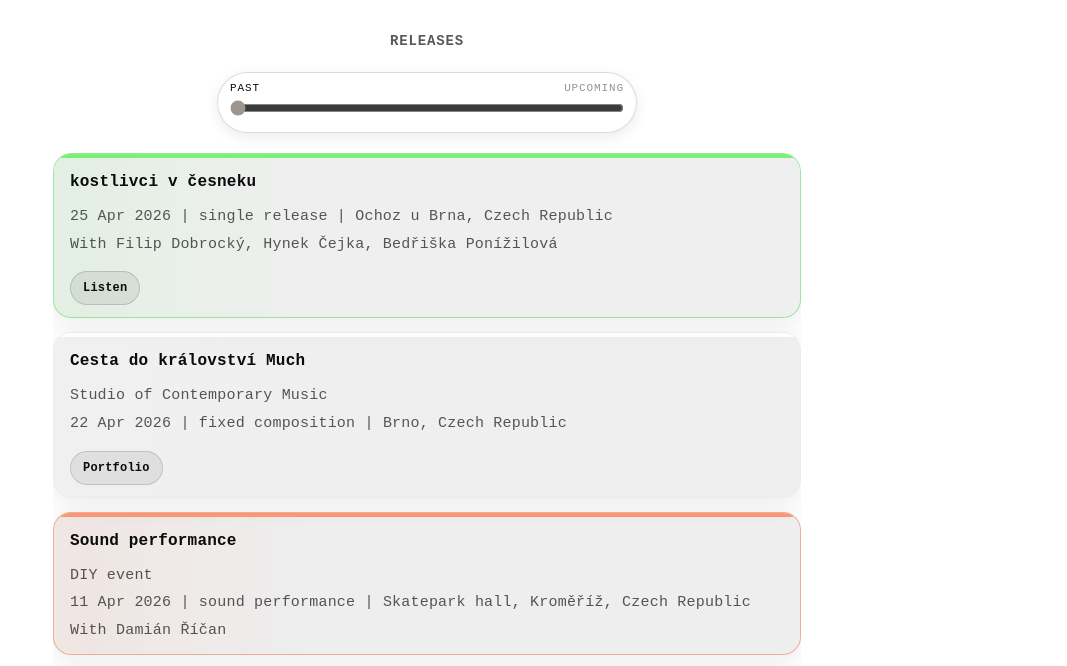
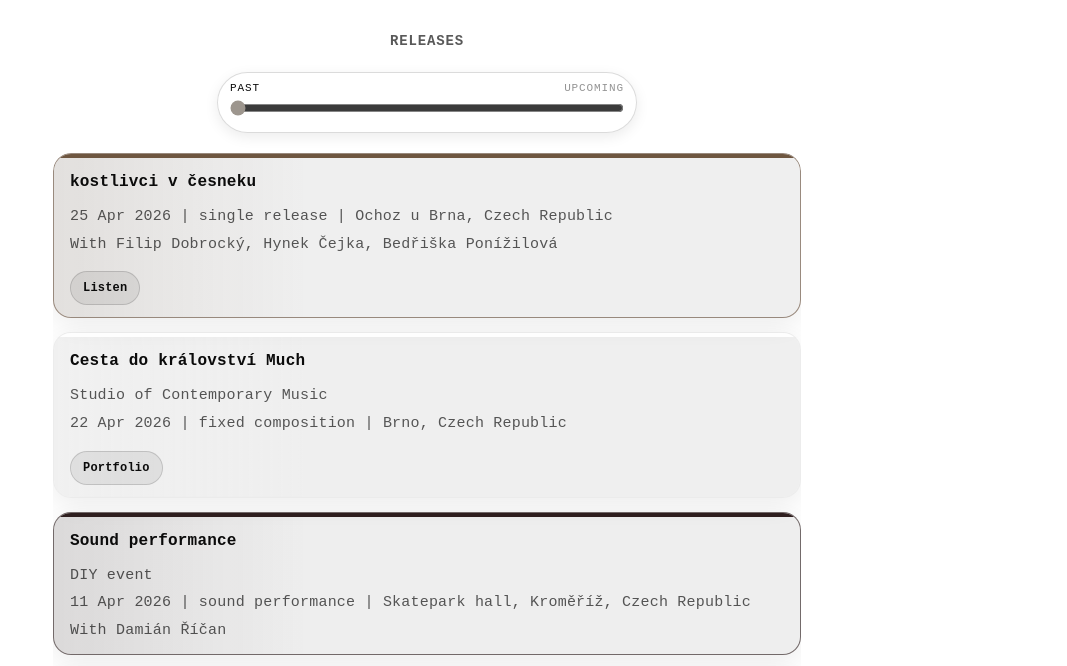
Before and after one commit to Nemecxpetr/pjotrgerman.github.io, a plain HTML site: page releases.html in a window 1280 px wide. Shown: the part 133-799 px from the top of the page, without its empty margins (213-1280 px from the left). Drawn offline with Linux system fonts and the light colour scheme.

Commit message:
update releases

```diff
--- a/js/releases.js
+++ b/js/releases.js
@@ -14,18 +14,18 @@ const RELEASE_MODE_SWITCH_THRESHOLD = 0.5;
 const PRINT_PAGE_HEIGHT_MM = 285;
 const PRINT_PAGE_FIT_SAFETY_PX = 12;
 const RELEASE_ROLE_COLORS = {
-  composer: "#FFFFFF",
-  performer: "#FFB3B3",
-  "sound-artist": "#B3FFFF",
-  "installation-artist": "#B3B3FF",
-  "sound-designer": "#FFB3FF",
-  "live-electronics": "#FFD6A3",
-  improviser: "#B3FFB3",
-  lecturer: "#D8B3FF",
-  researcher: "#B3D9FF",
-  collaborator: "#D9D9D9",
-  "release-artist": "#FFFFB3",
-  maker: "#F2F2F2"
+  "composer": "#FFFFFF",
+  "performer": "#373737",
+  "sound-artist": "#d7afea",
+  "installation-artist": "#ad91ba",
+  "sound-designer": "#8d6a70",
+  "live-electronics": "#d78c8c",
+  "improviser": "#95b795",
+  "lecturer": "#c996ff",
+  "researcher": "#9cceff",
+  "collaborator": "#d39464",
+  "release-artist": "#ffde84",
+  "maker": "#e0c9e5"
 };
 
 const releaseRuntimeState = {
```
Also changed, not shown: index.html (+1 -1 lines).
